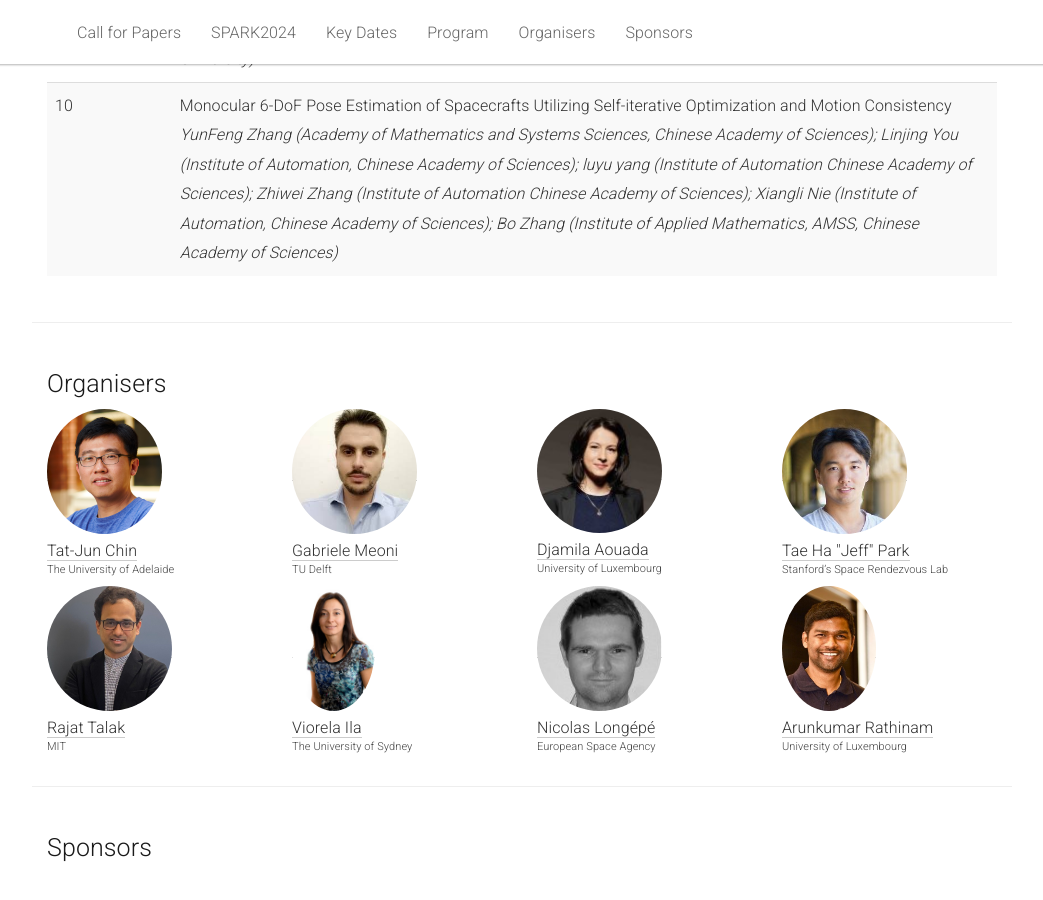
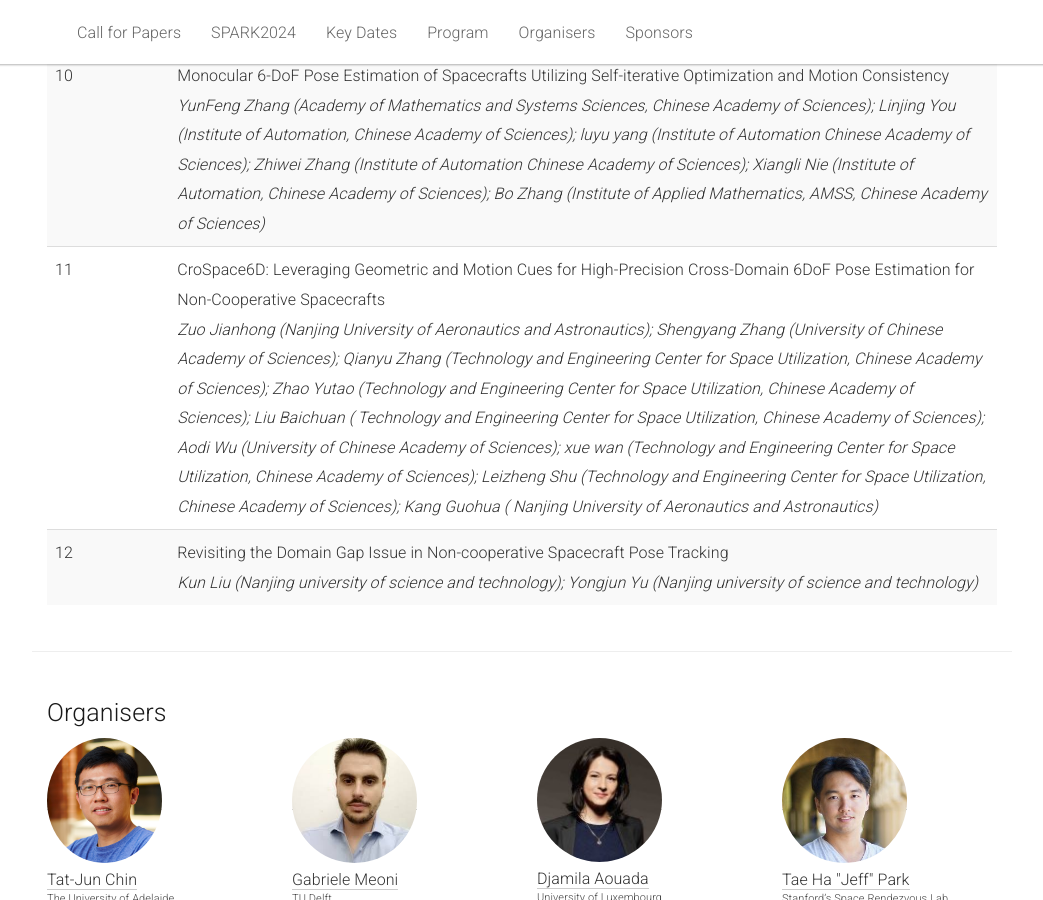
Before and after one commit to AIforSpace/2024, a Jekyll site: the page built from _pages/home.md, in a window 1280 px wide and 900 px high, scrolled down 5490 px. Shown: the whole window, without its empty margins (118-1161 px from the left). Built offline with Jekyll 4.4.1, drawn with Linux system fonts in a browser that asks for light colours.

Commit message:
Update home.md

```diff
--- a/_pages/home.md
+++ b/_pages/home.md
@@ -360,6 +360,22 @@
           <br><em>YunFeng Zhang (Academy of Mathematics and Systems Sciences, Chinese Academy of Sciences); Linjing You (Institute of Automation, Chinese Academy of Sciences); luyu yang (Institute of Automation Chinese Academy of Sciences); Zhiwei Zhang (Institute of Automation Chinese Academy of Sciences); Xiangli Nie (Institute of Automation, Chinese Academy of Sciences); Bo Zhang (Institute of Applied Mathematics, AMSS, Chinese Academy of Sciences)</em>
           </td>
         </tr>
+        <tr>
+          <td>
+          11  <br>
+          </td>
+          <td>CroSpace6D: Leveraging Geometric and Motion Cues for High-Precision Cross-Domain 6DoF Pose Estimation for Non-Cooperative Spacecrafts
+          <br><em>Zuo Jianhong (Nanjing University of Aeronautics and Astronautics); Shengyang Zhang (University of Chinese Academy of Sciences); Qianyu Zhang (Technology and Engineering Center for Space Utilization, Chinese Academy of Sciences); Zhao Yutao (Technology and Engineering Center for Space Utilization, Chinese Academy of Sciences); Liu Baichuan (	Technology and Engineering Center for Space Utilization, Chinese Academy of Sciences); Aodi Wu (University of Chinese Academy of Sciences); xue wan (Technology and Engineering Center for Space Utilization, Chinese Academy of Sciences); Leizheng Shu (Technology and Engineering Center for Space Utilization, Chinese Academy of Sciences); Kang Guohua (	Nanjing University of Aeronautics and Astronautics)</em>
+          </td>
+        </tr>
+        <tr>
+          <td>
+          12  <br>
+          </td>
+          <td>Revisiting the Domain Gap Issue in Non-cooperative Spacecraft Pose Tracking
+          <br><em>Kun Liu (Nanjing university of science and technology); Yongjun Yu (Nanjing university of science and technology)</em>
+          </td>
+        </tr>
       </tbody>
     </table>
   </div>
```
